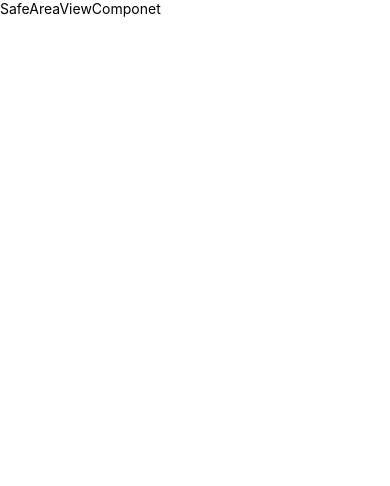
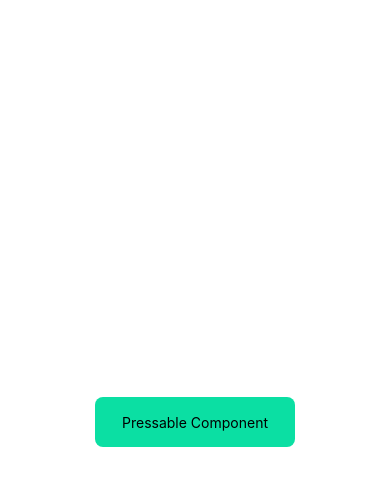
Before and after one commit to rddewan/react-native-beginner, a React Native app in the folder CoreComponents/: screen / in a window 390 px wide. Shown: the top 486 px of the page. Built offline with nearby package versions, Linux system fonts and the light colour scheme.

Commit message:
pressable component

```diff
--- a/CoreComponents/App.js
+++ b/CoreComponents/App.js
@@ -5,6 +5,7 @@ import FlatListComponent from "./Components/FlatListComponent";
 import ImageComponent from "./Components/ImageComponent";
 import InputTextComponent from "./Components/InputTextComponent";
 import LoadingComponent from "./Components/LoadingComponent";
+import PressableComponent from "./Components/PressableComponent";
 import RowComponent from "./Components/RowComponent";
 import SafeAreaViewComponet from "./Components/SafeAreaViewComponet";
 import ScrollViewComponent from "./Components/ScrollViewComponent";
@@ -30,7 +31,8 @@ export default function App() {
     {/* <LoadingComponent /> */}
     {/* <SwitchComponent /> */}
     {/* <BackgroundImageComponent /> */}
-    <SafeAreaViewComponet />
+    {/* <SafeAreaViewComponet /> */}
+    <PressableComponent />
     </>
 
   );
--- /dev/null
+++ b/CoreComponents/Components/PressableComponent.jsx
@@ -0,0 +1,36 @@
+
+import { View, Text, Pressable, StyleSheet } from 'react-native';
+
+const PressableComponent = () => {
+
+    function onPress() {
+        console.log('Pressable Component');
+    }
+
+    return (
+        <View style={styles.container}>
+            <Pressable style={styles.button} onPress={onPress} onLongPress={() => console.log('Long Press')}>
+                <Text>Pressable Component</Text>
+            </Pressable>
+        </View>
+    );
+}
+
+export default PressableComponent;
+
+const styles = StyleSheet.create({
+    container: {
+        flex: 1,
+        justifyContent: 'center',
+        alignItems: 'center',
+    },
+    button: {
+        alignItems: 'center',
+        justifyContent: 'center',
+        backgroundColor: '#0bdfa3',
+        padding: 10,
+        width: 200,
+        height: 50,
+        borderRadius: 8
+    }
+})
```
